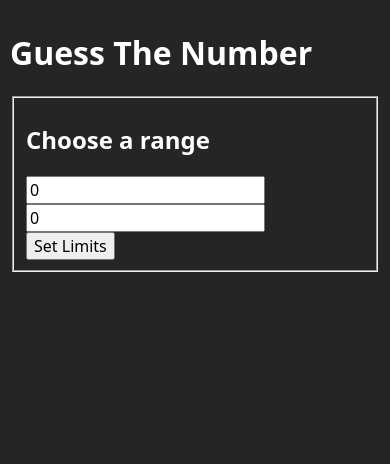
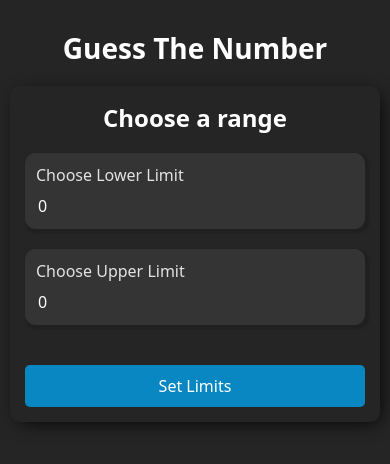
Before and after one commit to angkushsahu/guessing-game, a React (Create React App) app: page / in a window 390 px wide. Shown: the top 464 px of the page. Built offline with nearby package versions, Linux system fonts and the light colour scheme.

Commit message:
added styles

```diff
--- a/src/App.tsx
+++ b/src/App.tsx
@@ -8,7 +8,7 @@ const App = () => {
 
 	return (
 		<main className="root">
-			<h1>Guess The Number</h1>
+			<h1 className="root-heading">Guess The Number</h1>
 			{!areLimitsSet ? (
 				<Limits setAreLimitsSet={setAreLimitsSet} setMaxAttempts={setMaxAttempts} setRandomNumber={setRandomNumber} />
 			) : (
--- a/src/components/failed.tsx
+++ b/src/components/failed.tsx
@@ -2,8 +2,8 @@ import ReloadGame from "./reloadGame";
 
 const Failed = () => {
 	return (
-		<section>
-			<h1>Sorry, you exhausted your max attempts 😢</h1>
+		<section className="failed">
+			<h2>Sorry, you exhausted your max attempts 😢</h2>
 			<ReloadGame />
 		</section>
 	);
--- a/src/components/limits.tsx
+++ b/src/components/limits.tsx
@@ -1,4 +1,6 @@
-import { useState } from "react";
+import "styles/limits.css";
+import { useRef } from "react";
+import { FormEvent, useState } from "react";
 import { LimitProps } from "types";
 import { setLimits, updateLowerLimit, updateUpperLimit } from "utils";
 
@@ -9,17 +11,21 @@ const Limits = (props: LimitProps) => {
 	const [lowerLimit, setLowerLimit] = useState(0);
 	const [upperLimit, setUpperLimit] = useState(0);
 
-	const setLimitWrapper = () => {
-		const args = { upperLimit, lowerLimit, setIncorrectLimits, setAreLimitsSet, setRandomNumber, setMaxAttempts };
+	const lowerLimitRef = useRef<HTMLInputElement>(null);
+	const upperLimitRef = useRef<HTMLInputElement>(null);
+
+	const setLimitWrapper = (e: FormEvent) => {
+		const args = { e, upperLimit, lowerLimit, setIncorrectLimits, setAreLimitsSet, setRandomNumber, setMaxAttempts };
 		setLimits(args);
 	};
 
 	return (
-		<fieldset>
-			<h2>Choose a range</h2>
+		<div className="limits-fieldset">
+			<h2 className="limits-fieldset--heading">Choose a range</h2>
+			<form onSubmit={setLimitWrapper} className="limits-fieldset--form">
 				<div>
-				<div>
-					<label htmlFor="lowerLimit"></label>
+					<div className="input-container" onClick={() => lowerLimitRef.current?.focus()}>
+						<label htmlFor="lowerLimit">Choose Lower Limit</label>
 						<input
 							type="text"
 							name="lowerLimit"
@@ -27,10 +33,11 @@ const Limits = (props: LimitProps) => {
 							placeholder="Choose Lower Limit"
 							value={lowerLimit}
 							onChange={(e) => updateLowerLimit(e, setLowerLimit)}
+							ref={lowerLimitRef}
 						/>
 					</div>
-				<div>
-					<label htmlFor="upperLimit"></label>
+					<div className="input-container" onClick={() => upperLimitRef.current?.focus()}>
+						<label htmlFor="upperLimit">Choose Upper Limit</label>
 						<input
 							type="text"
 							name="upperLimit"
@@ -38,14 +45,18 @@ const Limits = (props: LimitProps) => {
 							placeholder="Choose Upper Limit"
 							value={upperLimit}
 							onChange={(e) => updateUpperLimit(e, setUpperLimit)}
+							ref={upperLimitRef}
 						/>
 					</div>
 				</div>
-			{incorrectLimits ? <p className="error">Difference between upper limit and lower limit should be more than 100</p> : null}
-			<button type="button" onClick={setLimitWrapper}>
+				{incorrectLimits ? (
+					<p className="limits-fieldset--error error">Difference between upper limit and lower limit should be more than 100</p>
+				) : null}
+				<button type="submit" className="limits-fieldset--button">
 					Set Limits
 				</button>
-		</fieldset>
+			</form>
+		</div>
 	);
 };
 
--- a/src/components/playGame.tsx
+++ b/src/components/playGame.tsx
@@ -1,4 +1,5 @@
-import { FormEvent, useState } from "react";
+import "styles/play.css";
+import { FormEvent, useEffect, useRef, useState } from "react";
 import { PlayGameProps, StatusType } from "types";
 import { checkGuess, updateGuess } from "utils";
 import Failed from "./failed";
@@ -11,22 +12,28 @@ const PlayGame = (props: PlayGameProps) => {
 	const [guess, setGuess] = useState(0);
 	const [status, setStatus] = useState<StatusType>("playing");
 
+	const guessRef = useRef<HTMLInputElement>(null);
+
 	const checkGuessWrapper = (e: FormEvent) => {
 		const args = { e, attempts: attempts.length, guess, maxAttempts, randomNumber, setAttempts, setGuess, setStatus, status };
 		checkGuess(args);
 	};
 
+	const focusOnInput = () => {
+		guessRef.current?.focus();
+	};
+
+	useEffect(() => {
+		focusOnInput();
+	}, []);
+
 	return (
 		<>
 			{status === "playing" ? (
-				<>
-					{attempts.map((attempt, idx) => (
-						<p key={idx} className={status ? "" : "error"}>
-							{attempt}
-						</p>
-					))}
+				<section className="play-game">
 					<form onSubmit={checkGuessWrapper}>
-						<label htmlFor="guess"></label>
+						<div className="input-container" onClick={focusOnInput}>
+							<label htmlFor="guess">Enter your guess</label>
 							<input
 								type="text"
 								name="guess"
@@ -34,12 +41,28 @@ const PlayGame = (props: PlayGameProps) => {
 								placeholder="Enter your guess ...."
 								value={guess}
 								onChange={(e) => updateGuess(e, setGuess)}
+								ref={guessRef}
 							/>
+						</div>
 						<button type="submit">Check</button>
+						<h3>Attempts : {attempts.length}</h3>
+						<h3 className="text-green">Max Attempts : {maxAttempts}</h3>
 					</form>
-					<h2>Attempts : {attempts.length}</h2>
-					<h2>Max Attempts : {maxAttempts}</h2>
-				</>
+					<div className="attempts-board">
+						<h2 className="attempts-board--heading">Attempts 👇🏻</h2>
+						{attempts.map((attempt, idx) => (
+							<div key={idx} className="attempts">
+								<p>
+									<span className="strong">Your guess : </span>
+									<span className="lighten">{attempt.split(":")[0]}</span>
+								</p>
+								<p>
+									💡 : <span className="lighten">{attempt.split(":")[1]}</span>
+								</p>
+							</div>
+						))}
+					</div>
+				</section>
 			) : status === "success" ? (
 				<Success />
 			) : (
--- a/src/components/success.tsx
+++ b/src/components/success.tsx
@@ -2,8 +2,8 @@ import ReloadGame from "./reloadGame";
 
 const Success = () => {
 	return (
-		<section>
-			<h1>Hurrah 🥳, you succeeded</h1>
+		<section className="success">
+			<h2>Hurrah 🥳, you succeeded</h2>
 			<ReloadGame />
 		</section>
 	);
--- a/src/styles.css
+++ /dev/null
@@ -1,56 +0,0 @@
-html {
-    font-size: 62.5%;
-    -webkit-text-size-adjust: none;
-    text-size-adjust: none;
-}
-
-@media (prefers-reduced-motion: no-preference) {
-    html {
-        scroll-behavior: smooth;
-    }
-}
-
-*,
-*::after,
-*::before {
-    box-sizing: border-box;
-}
-
-body {
-    font-size: 1.6rem;
-    font-family: system-ui, -apple-system, BlinkMacSystemFont, "Segoe UI", Roboto, Oxygen, Ubuntu, Cantarell, "Open Sans", "Helvetica Neue",
-        sans-serif;
-    margin: 0;
-}
-
-img {
-    display: block;
-    max-width: 100%;
-}
-
-a {
-    color: inherit;
-    text-decoration: none;
-}
-
-label,
-button,
-input {
-    cursor: pointer;
-    font: inherit;
-}
-
-:focus:not(:focus-visible) {
-    outline: none;
-}
-
-.root {
-    background-color: #252525;
-    color: #ffffff;
-    min-height: 100vh;
-    padding: 1rem;
-}
-
-.error {
-    color: #ff0000;
-}
--- /dev/null
+++ b/src/styles/index.css
@@ -0,0 +1,115 @@
+:root {
+	--primary-color: #252525;
+	--foreground-color: #ffffff;
+	--foreground-secondary-color: #e3e3e3;
+	--secondary-color: #343434;
+	--error-color: #fa4646;
+	--success-color: #09cd09;
+	--shadow: 2px 2px 2px 2px #202020;
+	--button-color: #0987c2;
+	--button-hover-color: #07638d;
+}
+
+html {
+	font-size: 62.5%;
+	-webkit-text-size-adjust: none;
+	text-size-adjust: none;
+}
+
+@media (prefers-reduced-motion: no-preference) {
+	html {
+		scroll-behavior: smooth;
+	}
+}
+
+*,
+*::after,
+*::before {
+	box-sizing: border-box;
+}
+
+body {
+	font-size: 1.6rem;
+	font-family: system-ui, -apple-system, BlinkMacSystemFont, "Segoe UI", Roboto, Oxygen, Ubuntu, Cantarell, "Open Sans", "Helvetica Neue",
+		sans-serif;
+	margin: 0;
+}
+
+img {
+	display: block;
+	max-width: 100%;
+}
+
+a {
+	color: inherit;
+	text-decoration: none;
+}
+
+label,
+button,
+input {
+	cursor: pointer;
+	font: inherit;
+	border: none;
+	outline: none;
+}
+
+:focus:not(:focus-visible) {
+	outline: none;
+}
+
+.root {
+	background-color: var(--primary-color);
+	color: var(--foreground-color);
+	min-height: 100vh;
+	padding: 1rem;
+}
+
+.error {
+	color: var(--error-color);
+}
+
+.root-heading {
+	text-align: center;
+}
+
+button {
+	background-color: var(--button-color);
+	padding: 1rem 3rem;
+	border-radius: 0.5rem;
+	color: var(--foreground-color);
+	margin: 0 auto;
+	display: block;
+}
+
+.input-container {
+	position: relative;
+	border: 1px solid var(--secondary-color);
+	background-color: var(--secondary-color);
+	border-radius: 1rem;
+	padding: 1rem;
+	box-shadow: var(--shadow);
+	width: 30rem;
+	cursor: pointer;
+}
+
+.input-container > label {
+	position: absolute;
+	color: var(--foreground-secondary-color);
+}
+
+.input-container > input {
+	margin-top: 3rem;
+	width: 100%;
+	background-color: transparent;
+	color: var(--foreground-color);
+}
+
+@media screen and (max-width: 25em) {
+	.root-heading {
+		font-size: 2.8rem;
+	}
+	.input-container {
+		width: 100%;
+	}
+}
--- /dev/null
+++ b/src/styles/limits.css
@@ -0,0 +1,50 @@
+.limits-fieldset {
+	padding: 3rem;
+	border-radius: 1rem;
+	box-shadow: 4px 4px 20px -5px #000000;
+	width: fit-content;
+	margin: 0 auto;
+}
+
+.limits-fieldset--heading {
+	margin-top: 0;
+	text-align: center;
+}
+
+.limits-fieldset--form > div {
+	display: flex;
+	flex-direction: column;
+	align-items: center;
+	gap: 2rem;
+}
+
+.limits-fieldset--form .input-container {
+	width: 35rem;
+}
+
+.limits-fieldset--form > button {
+	margin-top: 4rem;
+	width: 100%;
+}
+
+.limits-fieldset--error {
+	text-align: center;
+}
+
+.limits-fieldset--button:hover {
+	background-color: var(--button-hover-color);
+}
+
+@media screen and (max-width: 35em) {
+	.limits-fieldset {
+		width: 100%;
+	}
+	.limits-fieldset--form .input-container {
+		width: 100%;
+	}
+}
+@media screen and (max-width: 25em) {
+	.limits-fieldset {
+		padding: 1.5rem;
+	}
+}
--- /dev/null
+++ b/src/styles/play.css
@@ -0,0 +1,88 @@
+.text-green {
+	color: var(--success-color);
+}
+
+.play-game {
+	display: flex;
+	justify-content: center;
+	gap: 6rem;
+	margin-top: 4rem;
+}
+
+.play-game > div,
+.play-game > form {
+	max-width: 60rem;
+	width: 100%;
+}
+
+.play-game > form > .input-container {
+	width: 100%;
+}
+
+.play-game > form > button {
+	margin: 2rem 0;
+	width: 100%;
+}
+
+.play-game > form > h3 {
+	text-align: center;
+}
+
+.attempts-board {
+	min-height: 25rem;
+	height: 100%;
+	padding: 2rem;
+	border-radius: 1rem;
+	box-shadow: var(--shadow);
+	flex: 1;
+	background-color: var(--secondary-color);
+}
+
+.attempts-board--heading {
+	margin: 0;
+}
+
+.attempts {
+	margin: 2rem 0;
+}
+
+.attempts > p {
+	margin: 0.5rem;
+}
+
+.attempts > p > span.strong {
+	font-weight: 700;
+}
+
+.attempts > p > span.lighten {
+	color: var(--foreground-secondary-color);
+	font-size: 1.4rem;
+}
+
+.success,
+.failed {
+	height: 80vh;
+	display: flex;
+	align-items: center;
+	justify-content: center;
+	flex-direction: column;
+}
+
+.success > h2,
+.failed > h2 {
+	text-align: center;
+	margin-bottom: 4rem;
+}
+
+@media screen and (max-width: 87em) {
+	.play-game {
+		gap: 3rem;
+	}
+}
+
+@media screen and (max-width: 75em) {
+	.play-game {
+		flex-direction: column;
+		align-items: center;
+	}
+}
--- a/src/types.ts
+++ b/src/types.ts
@@ -3,6 +3,7 @@ import { Dispatch, FormEvent, SetStateAction } from "react";
 export type StatusType = "playing" | "failed" | "success";
 
 export type SetLimitArgs = {
+	e: FormEvent;
 	upperLimit: number;
 	lowerLimit: number;
 	setIncorrectLimits: Dispatch<SetStateAction<boolean>>;
--- a/src/utils.ts
+++ b/src/utils.ts
@@ -59,7 +59,9 @@ export const updateGuess = (e: ChangeEvent<HTMLInputElement>, setGuess: Dispatch
 };
 
 export const setLimits = (args: SetLimitArgs) => {
-	const { upperLimit, lowerLimit, setIncorrectLimits, setAreLimitsSet, setRandomNumber, setMaxAttempts } = args;
+	const { e, upperLimit, lowerLimit, setIncorrectLimits, setAreLimitsSet, setRandomNumber, setMaxAttempts } = args;
+
+	e.preventDefault();
 
 	if (upperLimit - lowerLimit < 100) {
 		setIncorrectLimits(true);
```
Also changed, not shown: src/index.tsx (+4 -4 lines). Lines whose indentation alone changed are shown as unchanged.
